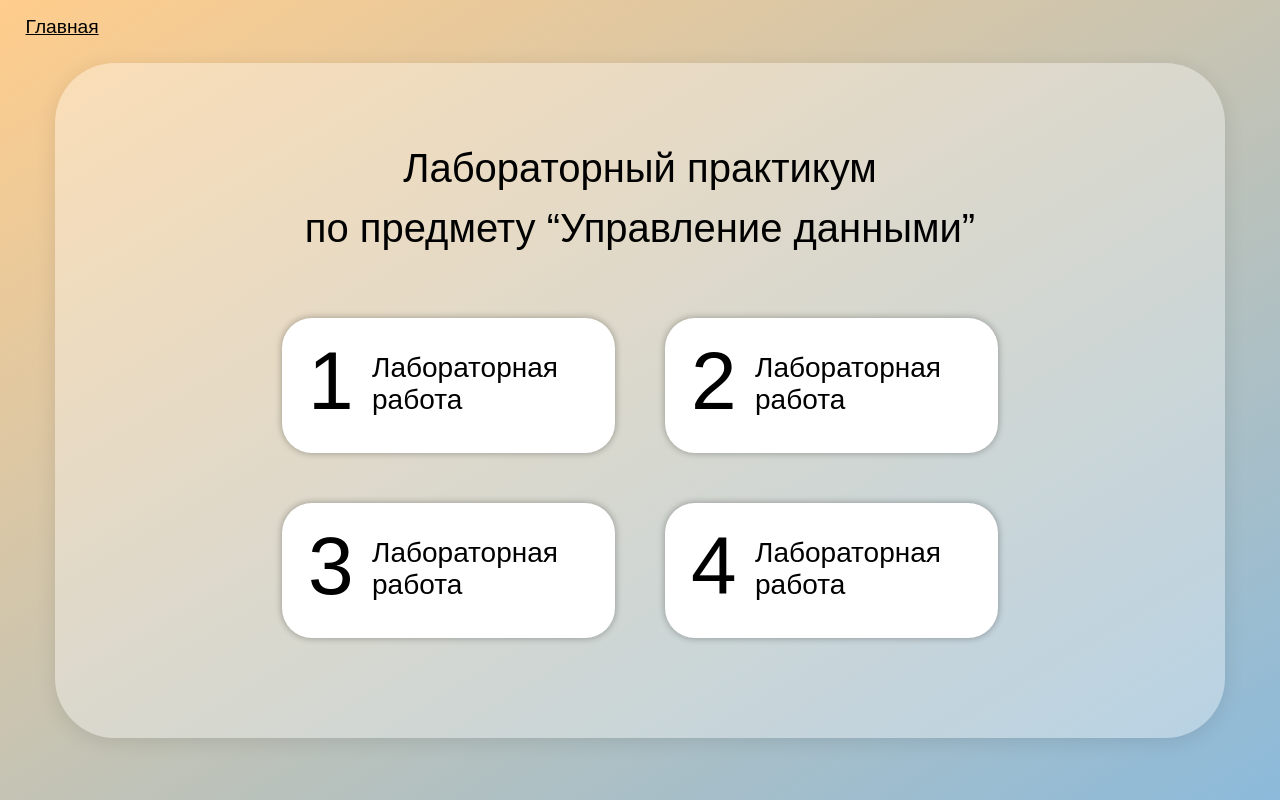
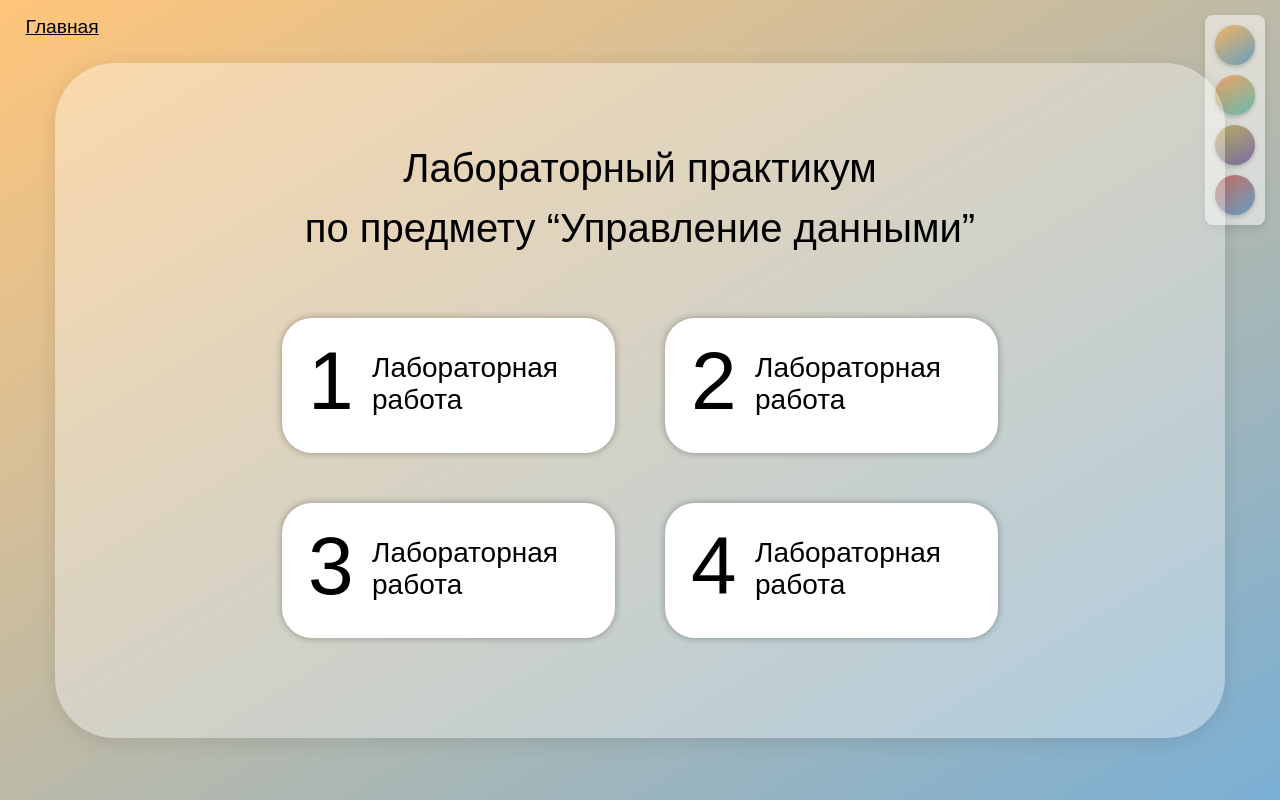
Before and after one commit to aleksgov/web_lab, a React (Create React App) app: page / in a window 1280 px wide. Built offline with nearby package versions, Linux system fonts and the light colour scheme.

Commit message:
add color-button (commit from sasha zotov)

```diff
--- a/src/App.css
+++ b/src/App.css
@@ -11,41 +11,54 @@
 .background {
   width: 100%;
   height: 100%;
-  background: linear-gradient(149deg, rgba(255, 144, 0, 0.45) 0%, rgba(0, 102, 174, 0.45) 100%);
+  background: linear-gradient(149deg, rgba(255, 144, 0, 0.52) 0%, rgba(0, 102, 174, 0.52) 100%);
   position: absolute;
   top: 0;
   left: 0;
 }
 
-.color-container {
+.color-buttons-container {
   position: absolute;
+  top: 15px;
+  right: 15px;
   display: flex;
   flex-direction: column;
-  align-items: center;
-  top: 20px;
-  right: 20px;
   gap: 10px;
+  z-index: 1;
+  background: rgba(255, 255, 255, 0.5);
+  padding: 10px;
+  border-radius: 8px;
+  box-shadow: 0 4px 8px rgba(0, 0, 0, 0.1);
 }
 
-.main-color-button {
-  width: 50px;
-  height: 50px;
+.color-button {
+  width: 40px;
+  height: 40px;
   border-radius: 50%;
-  background-color: #007bff;
-  color: #fff;
-  font-size: 14px;
   border: none;
   cursor: pointer;
+  box-shadow: 0 2px 4px rgba(0, 0, 0, 0.2);
+  transition: transform 0.2s ease;
 }
 
-.button-container {
-  position: absolute;
-  display: flex;
-  flex-direction: column;
-  align-items: center;
-  top: 20px;
-  right: 20px;
-  gap: 10px;
+.color-button:hover {
+  transform: scale(1.1);
+}
+
+.color-button:nth-child(1) {
+  background: linear-gradient(149deg, rgba(255, 144, 0, 0.52), rgba(0, 102, 174, 0.52));
+}
+
+.color-button:nth-child(2) {
+  background: linear-gradient(149deg, rgba(255, 108, 0, 0.52) 0%, rgba(0, 158, 142, 0.52) 100%);
+}
+
+.color-button:nth-child(3) {
+  background: linear-gradient(149deg, rgba(166, 136, 0, 0.52) 0%, rgba(29, 7, 114, 0.52) 100%);
+}
+
+.color-button:nth-child(4) {
+  background: linear-gradient(149deg, rgba(180, 13, 0, 0.52) 0%, rgba(0, 102, 174, 0.52) 100%);
 }
 
 .content-box {
@@ -53,8 +66,8 @@
   height: 675px;
   background: rgba(255, 255, 255, 0.34);
   border-radius: 60px;
-  box-shadow: 0px 4px 20px rgba(0, 0, 0, 0.1);
-  z-index: 1;
+  box-shadow: 0 4px 20px rgba(0, 0, 0, 0.1);
+  z-index: 10;
   position: relative;
   display: flex;
   flex-direction: column;
--- a/src/App.js
+++ b/src/App.js
@@ -14,25 +14,7 @@ function App() {
     const [labNumber, setLabNumber] = useState(null);
     const [activeVariant, setActiveVariant] = useState(1);
     const [variantsCount, setVariantsCount] = useState(30);
-    const [isMenuOpen, setMenuOpen] = useState(false);
-    const [selectedButton, setSelectedButton] = useState("button1");
-
-    const buttons = [
-        { id: "button1", label: "1", backgroundColor: "linear-gradient(149deg, rgba(255, 144, 0, 0.45) 0%, rgba(0, 102, 174, 0.45) 100%)" },
-        { id: "button2", label: "2", backgroundColor: "linear-gradient(149deg, rgba(0, 255, 144, 0.45) 0%, rgba(0, 174, 102, 0.45) 100%)" },
-        { id: "button3", label: "3", backgroundColor: "linear-gradient(149deg, rgba(255, 0, 0, 0.45) 0%, rgba(174, 0, 102, 0.45) 100%)" },
-    ];
-
-    const handleMainButtonClick = () => {
-        setMenuOpen(!isMenuOpen);
-    };
-
-    const handleMenuButtonClick = (buttonId) => {
-        setSelectedButton(buttonId);
-        setMenuOpen(false);
-    };
-
-    const selectedButtonDetails = buttons.find((btn) => btn.id === selectedButton);
+    const [backgroundStyle, setBackgroundStyle] = useState();
 
     // Обновление компонента
     const causeAnUpdate = () => setForceUpdate(Math.random());
@@ -248,7 +230,7 @@ function App() {
         if (tabs[activeTab]?.title === 'Теория') {
             return (
                 <div className="theory-container">
-                     <SyntaxHighlighter className="theory-content" htmlContent={theoryContent} />
+                    <SyntaxHighlighter className="theory-content" htmlContent={theoryContent} />
                 </div>
             );
         }
@@ -264,9 +246,21 @@ function App() {
         return null;
     };
 
+    const handleColorButtonClick = (style) => {
+        setBackgroundStyle(style);
+    };
+
     return (
         <div className="App">
-            <div className="background" />
+            <div className="background" style={{background: backgroundStyle}}></div>
+            {activeTab === 0 && (
+                <div className="color-buttons-container">
+                    <button className="color-button" onClick={() => handleColorButtonClick("linear-gradient(149deg, rgba(255, 144, 0, 0.52) 0%, rgba(0, 102, 174, 0.52) 100%)")}></button>
+                    <button className="color-button" onClick={() => handleColorButtonClick("linear-gradient(149deg, rgba(255, 108, 0, 0.52) 0%, rgba(0, 158, 142, 0.52) 100%)")}></button>
+                    <button className="color-button" onClick={() => handleColorButtonClick("linear-gradient(149deg, rgba(166, 136, 0, 0.52) 0%, rgba(29, 7, 114, 0.52) 100%)")}></button>
+                    <button className="color-button" onClick={() => handleColorButtonClick("linear-gradient(149deg, rgba(180, 13, 0, 0.52) 0%, rgba(0, 102, 174, 0.52) 100%)")}></button>
+                </div>
+            )}
             <div className="tabs-container">
                 {renderTabs()}
             </div>
```
